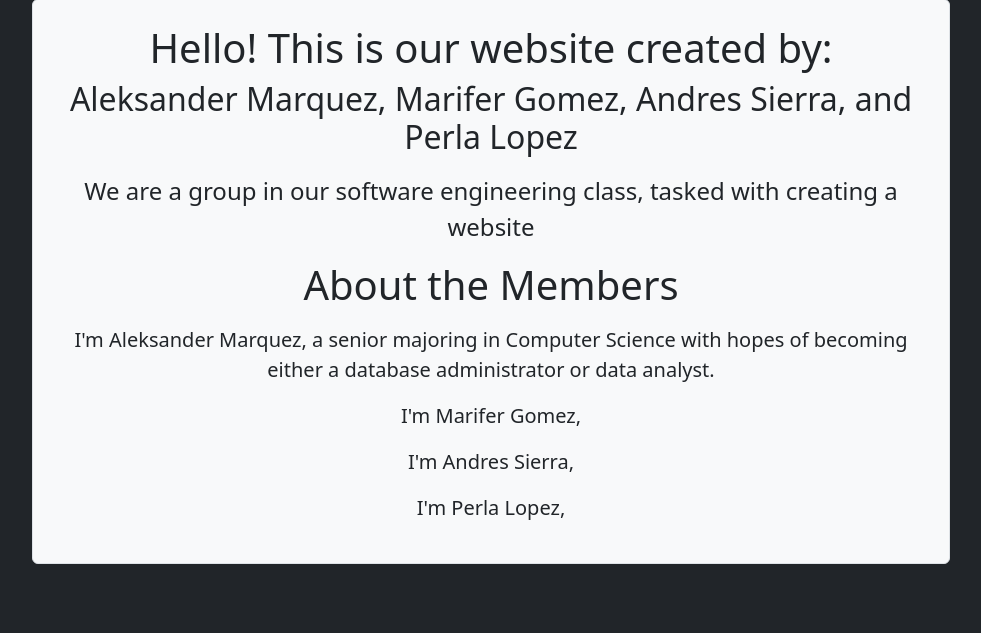
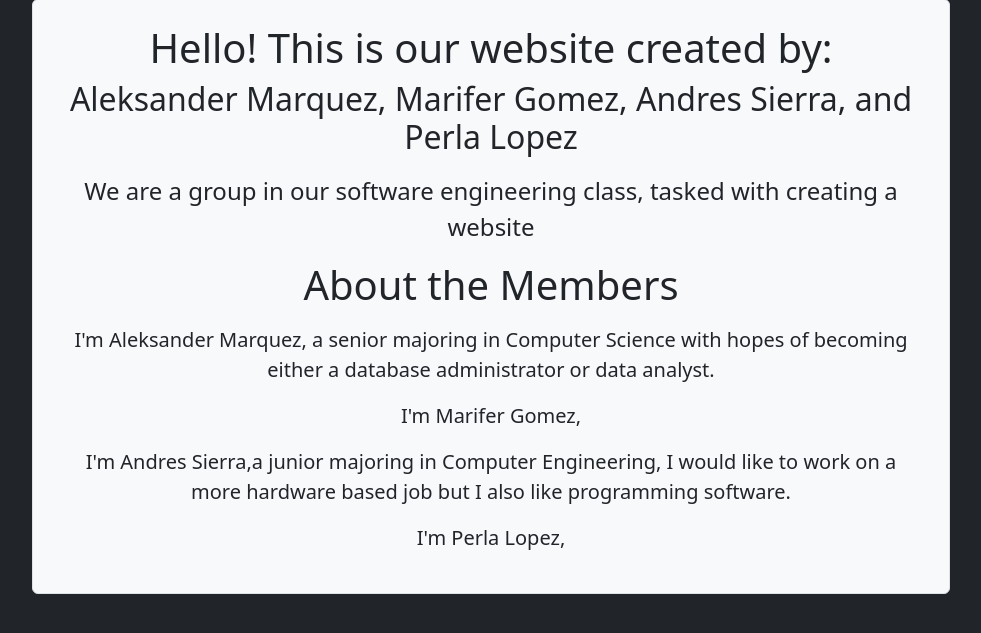
Before and after one commit to gomez-marifer/3340finalProject, a Django app: page /aboutUs/ in a window 1280 px wide. Shown: the part 121-754 px from the top of the page, without its empty margins (149-1130 px from the left). Run offline with Django 5.2, Linux system fonts and the light colour scheme.

Commit message:
Update aboutUs.html

```diff
--- a/app/templates/aboutUs.html
+++ b/app/templates/aboutUs.html
@@ -14,7 +14,7 @@
             or data analyst.
         </p>
         <p class = "text-center fs-5 mt-3">I'm Marifer Gomez,</p>
-        <p class = "text-center fs-5 mt-3">I'm Andres Sierra,</p>
+        <p class = "text-center fs-5 mt-3">I'm Andres Sierra,a junior majoring in Computer Engineering, I would like to work on a more hardware based job but I also like programming software.</p>
         <p class = "text-center fs-5 mt-3">I'm Perla Lopez,</p>
     </div>
 </div>
```
